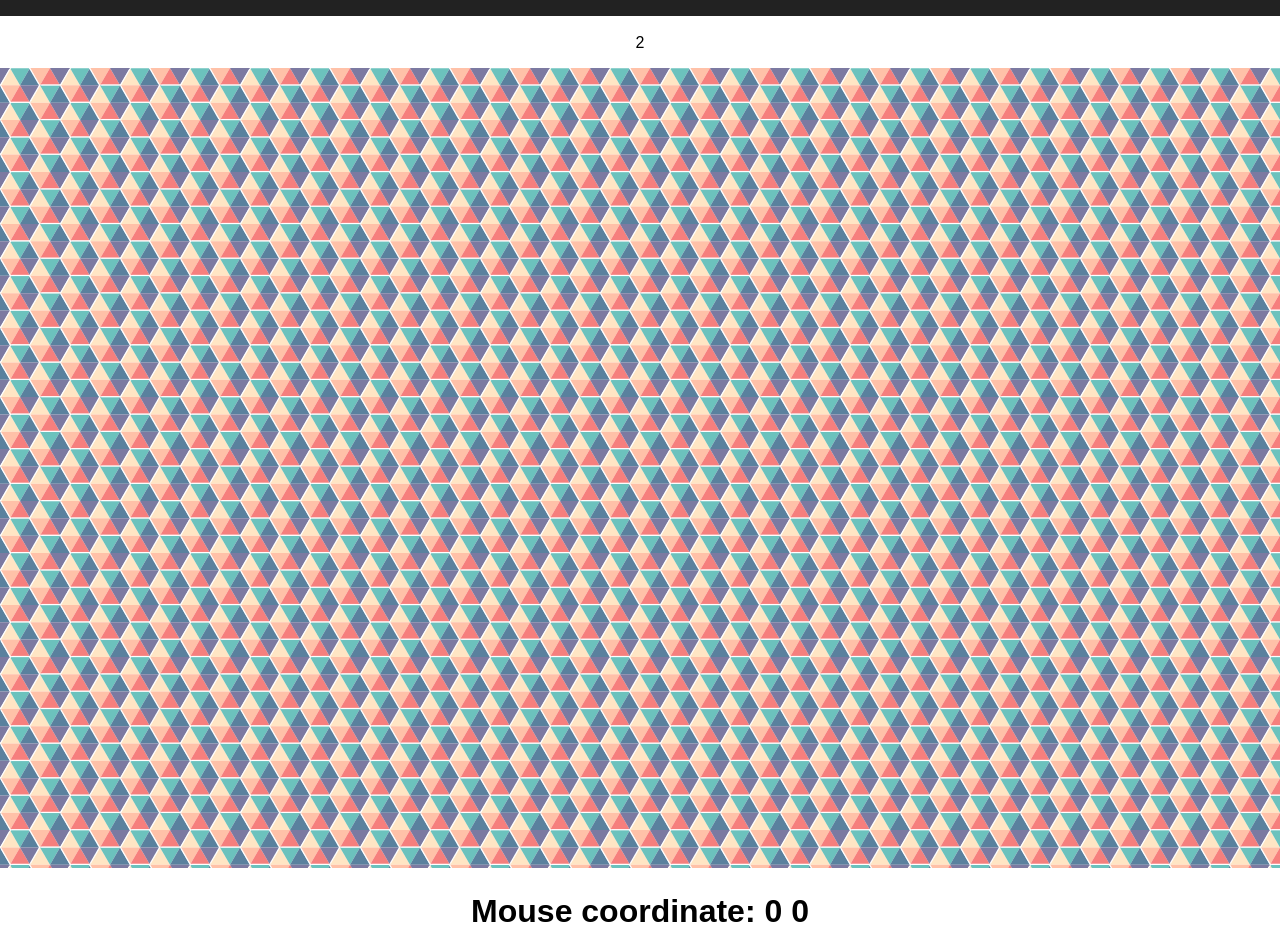
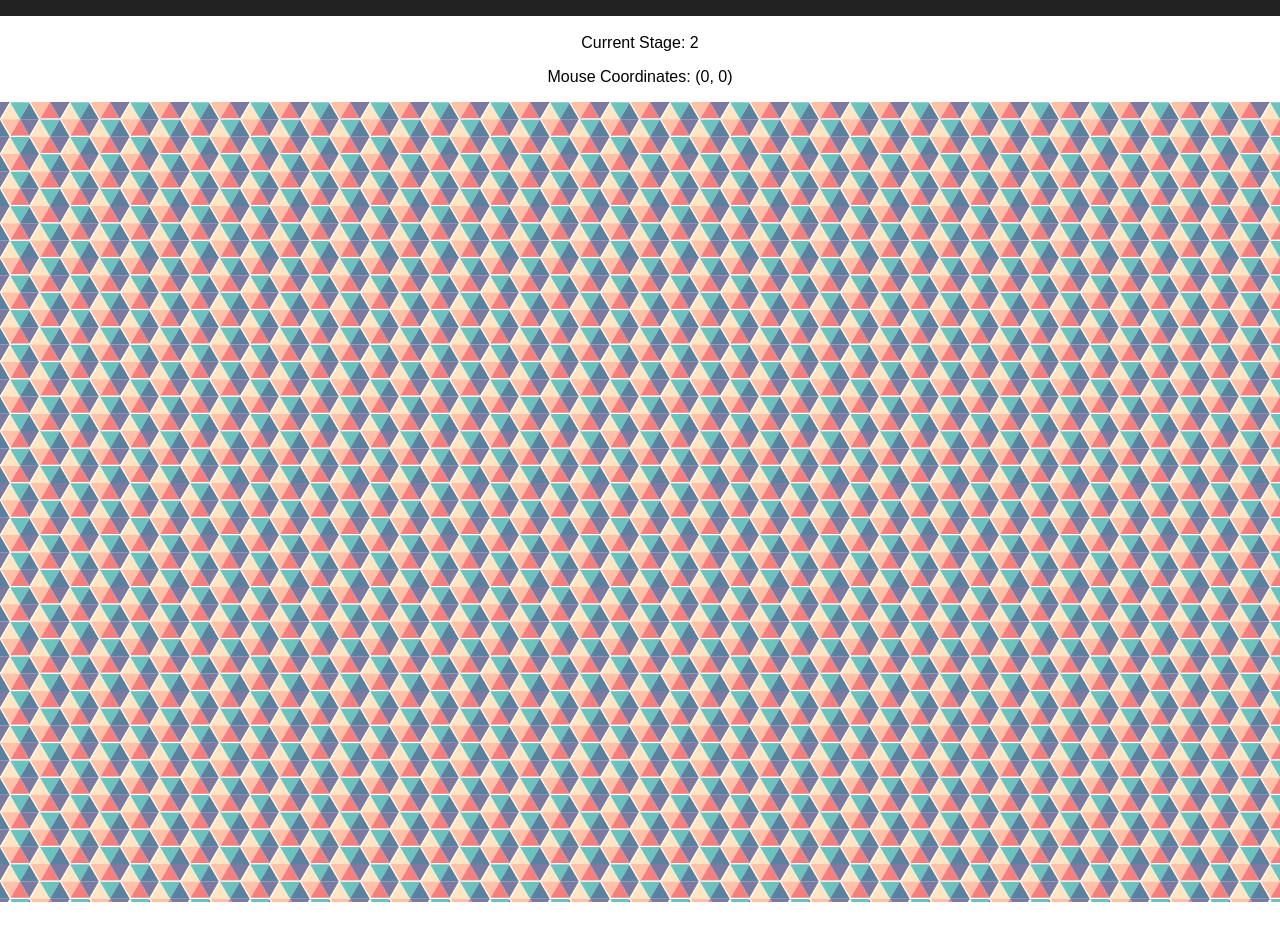
Before and after one commit to hinza0188/cgny, a React (Create React App) app: page / in a window 1280 px wide. Shown: the part 174-1126 px from the top of the page. After the commit the page ends 1080 px from the top, so only its background shows below. Built offline with nearby package versions, Linux system fonts and the light colour scheme.

Commit message:
moved status text up in the top bar

```diff
--- a/src/HexCanvas.js
+++ b/src/HexCanvas.js
@@ -89,11 +89,11 @@ class HexCanvas extends Component {
         const {x, y} = this.state;
         return (
             <div className="hex-canvas">
-                <p> {this.state.time} </p>
+                <p>Current Stage: {this.state.time} </p>
+                <p>Mouse Coordinates: ({x}, {y})</p>
                 <canvas id="hex-canvas" ref="hexCanvas" width="100%" height="100%"
                     onMouseMove={this._onMouseMove.bind(this)}
                 />
-                <h1>Mouse coordinate: {x} {y}</h1>
             </div>
         );
     }
```
